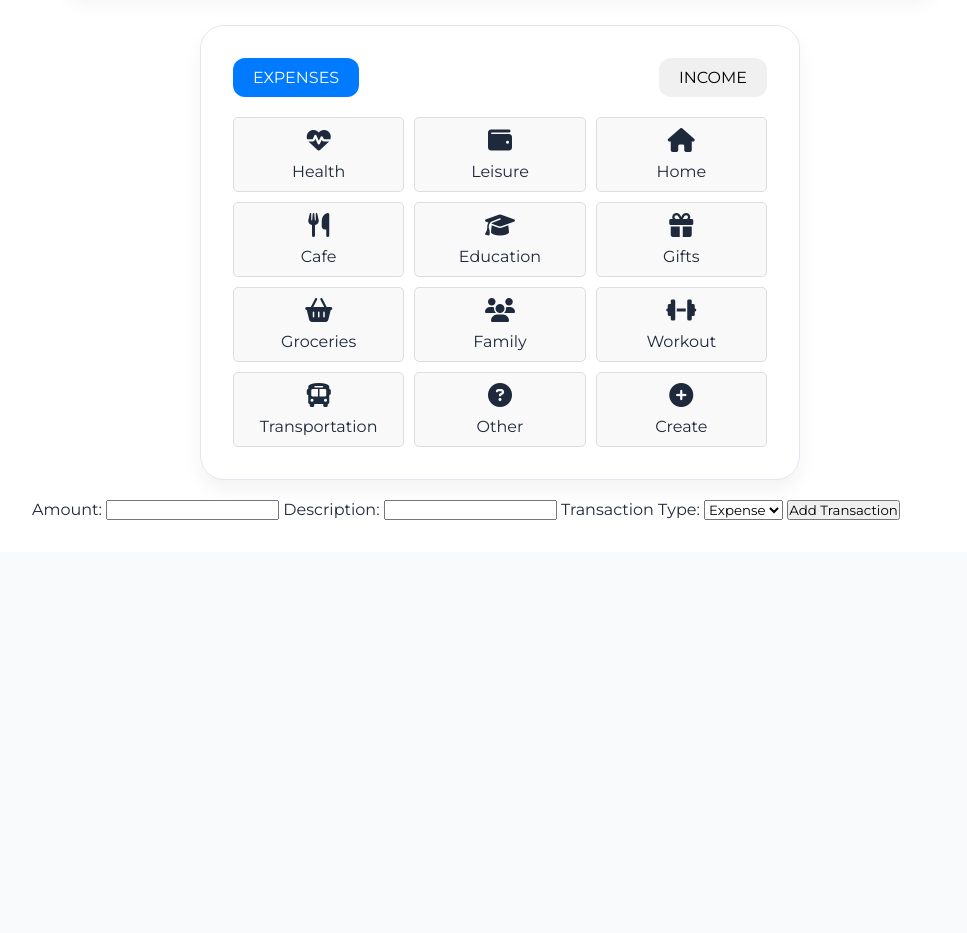
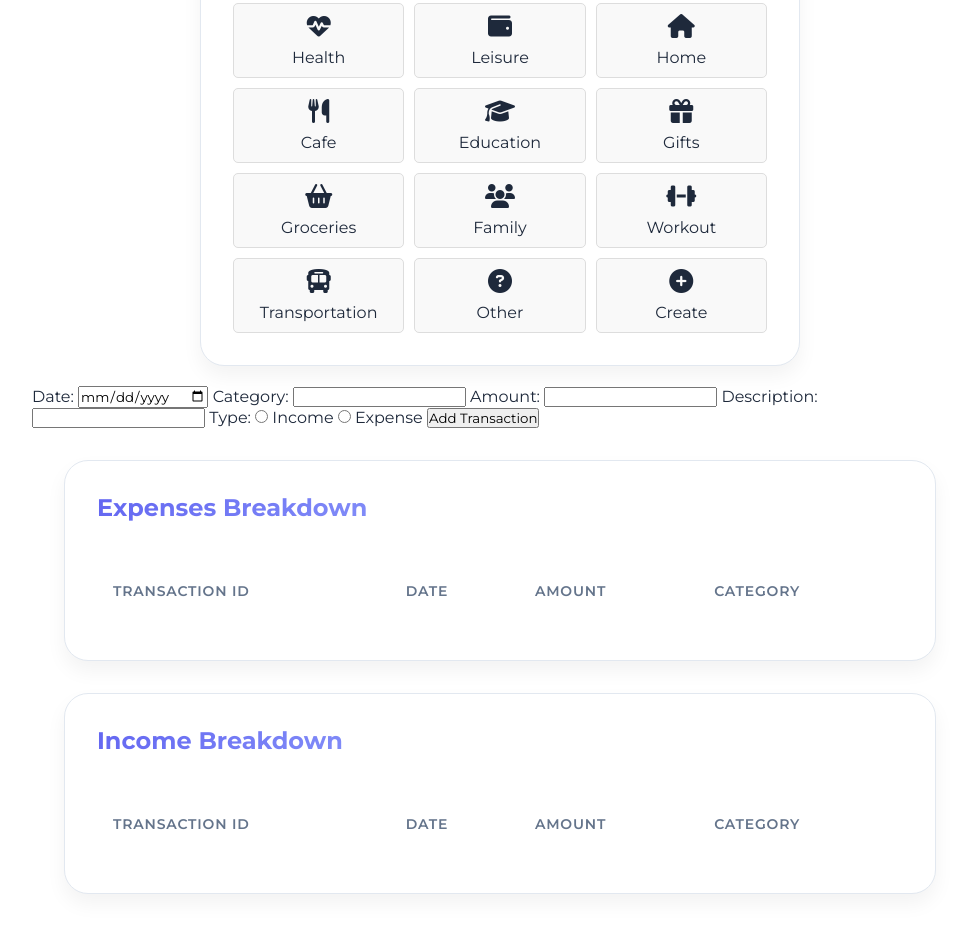
Before and after one commit to Emannsiddiqui/BudgetBuddy, a plain HTML site: page dashboard.html in a window 1280 px wide. Shown: the part 1763-2696 px from the top of the page, without its empty margins (280-1247 px from the left). Before the commit the page ends 2315 px from the top, so only its background shows below. Drawn offline with nearby package versions, Linux system fonts and the light colour scheme.

Commit message:
Update dashboard.html

```diff
--- a/dashboard.html
+++ b/dashboard.html
@@ -94,7 +94,7 @@
                         <div class="stats-header">
                             <div class="stats-info">
                                 <div class="stats-title">Total Balance</div>
-                                <div class="stats-value">10,000 Rs</div>
+                                <div id="total-balance" class="stats-value">0 Rs</div>
                             </div>
                             <div class="stats-icon">
                                 <i class="fas fa-wallet" aria-label="Wallet icon"></i>
@@ -107,7 +107,7 @@
                         <div class="stats-header">
                             <div class="stats-info">
                                 <div class="stats-title">Total Expenses</div>
-                                <div class="stats-value">3000 Rs</div>
+                                <div id="total-expenses" class="stats-value">0 Rs</div>
                             </div>
                             <div class="stats-icon">
                                 <i class="fas fa-dollar-sign" aria-label="Dollar sign icon"></i>
@@ -120,7 +120,7 @@
                         <div class="stats-header">
                             <div class="stats-info">
                                 <div class="stats-title">Total Income</div>
-                                <div class="stats-value">1000 Rs</div>
+                                <div id="total-income" class="stats-value">0 Rs</div>
                             </div>
                             <div class="stats-icon">
                                 <i class="fas fa-money-bills" aria-label="Money bills icon"></i>
@@ -150,16 +150,11 @@
                                 <th>Transaction ID</th>
                                 <th>Date</th>
                                 <th>Amount</th>
-                                <th>Description</th>
+                                <th>Category</th>
                             </tr>
                         </thead>
                         <tbody>
-                            <tr>
-                                <td>01</td>
-                                <td>2025-01-05</td>
-                                <td style="font-weight: 600;">Rs 250</td>
-                                <td>Cafe</td>
-                            </tr>
+
                             <!-- Other rows unchanged -->
                         </tbody>
                     </table>
@@ -367,22 +362,60 @@
                     </div>
                   </div>
 
-                  <form id="transaction-form" onsubmit="addTransaction(event)">
+                  <form id="transaction-form">
+                    <label for="transaction-date">Date:</label>
+                    <input type="date" id="transaction-date" required>
+                    <label for="category">Category:</label>
+                    <input type="text" id="category" required>
                     <label for="amount">Amount:</label>
-                    <input type="number" id="amount" name="amount" required>
-
+                    <input type="number" id="amount" required>
                     <label for="description">Description:</label>
-                    <input type="text" id="description" name="description" required>
-
-                    <label for="type">Transaction Type:</label>
-                    <select id="type" name="type" required>
-                        <option value="expense">Expense</option>
-                        <option value="income">Income</option>
-                    </select>
-
+                    <input type="text" id="description" required>
+                    <label>Type:</label>
+                    <input type="radio" name="type" value="income" required> Income
+                    <input type="radio" name="type" value="expense" required> Expense
                     <button type="submit">Add Transaction</button>
                 </form>
 
+                <div class="table-section expenses-breakdown">
+                    <div class="table-header">
+                        <div class="table-title">Expenses Breakdown</div>
+                    </div>
+                    <table class="transactions-table">
+                        <thead>
+                            <tr>
+                                <th>Transaction ID</th>
+                                <th>Date</th>
+                                <th>Amount</th>
+                                <th>Category</th>
+                            </tr>
+                        </thead>
+                        <tbody>
+                            <!-- New expense rows will be dynamically added here -->
+                        </tbody>
+                    </table>
+                </div>
+
+
+               <!-- Income Breakdown -->
+               <div class="table-section income-breakdown">
+                <div class="table-header">
+                    <div class="table-title">Income Breakdown</div>
+                </div>
+                <table class="transactions-table">
+                    <thead>
+                        <tr>
+                            <th>Transaction ID</th>
+                            <th>Date</th>
+                            <th>Amount</th>
+                            <th>Category</th>
+                        </tr>
+                    </thead>
+                    <tbody>
+                        <!-- New income rows will be dynamically added here -->
+                    </tbody>
+                </table>
+            </div>
 
 
 
```
